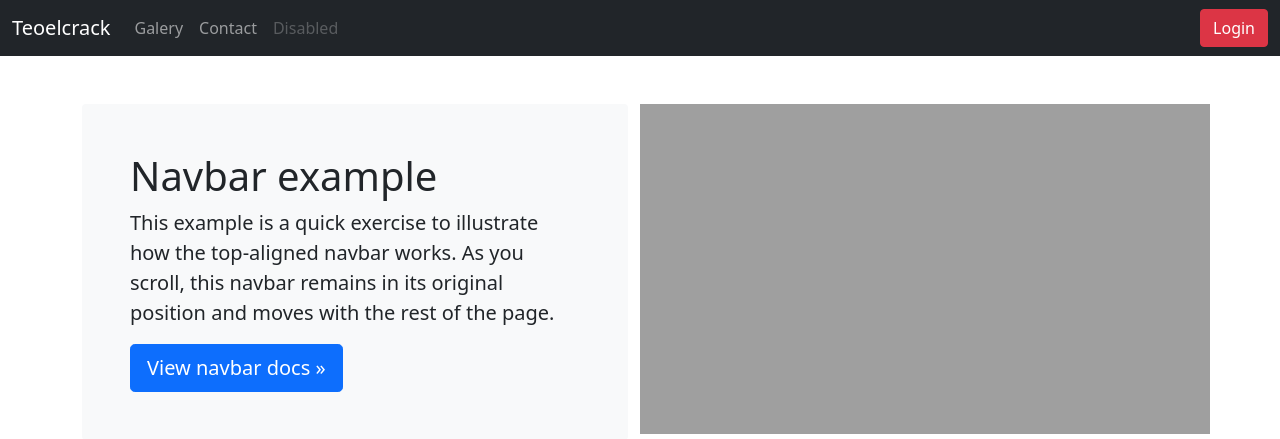
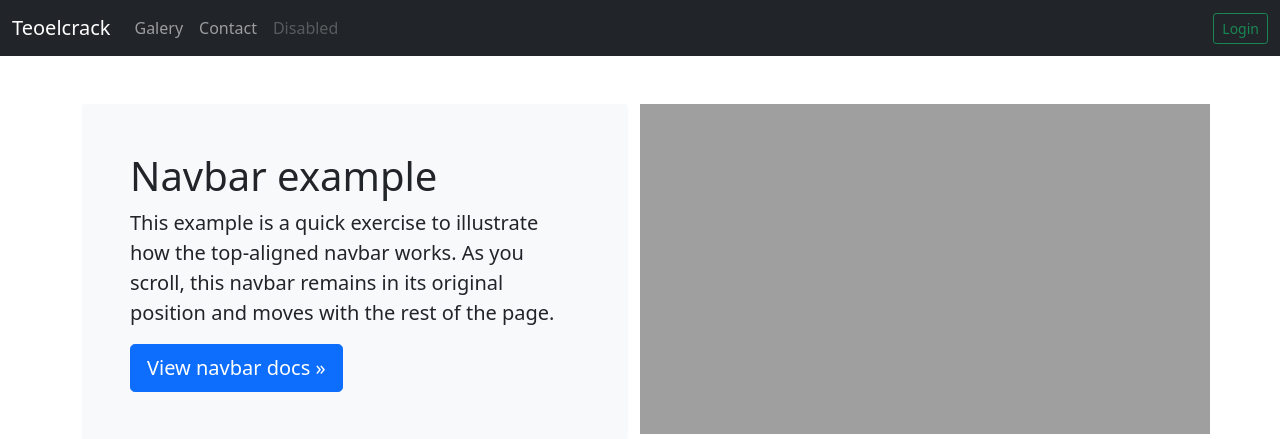
Before and after one commit to teo009/djangoProject, a Django app: template src/boletin/templates/index.html in a window 1280 px wide. Shown: the top 439 px of the page. Run offline with Django 3.2, Linux system fonts and the light colour scheme; the template is opened without the code that fills it: most values are stand-ins (such as "Sample title", 1, 10 or a date in 2020); some libraries are stand-ins or nearby versions.

Commit message:
Seguridad funcional de sesion con la decoración (login_required) en las vistas

```diff
--- a/src/boletin/templates/navbar.html
+++ b/src/boletin/templates/navbar.html
@@ -24,7 +24,7 @@
                 {% if request.user.is_authenticated %}
                     <li>
                         <a href="/accounts/logout/">
-                            <button class="btn btn-secondary">Log out from {{ user }}</button>
+                            <button class="btn btn-outline-danger btn-sm">Log out from {{ user }}</button>
                         </a>
                     </li>
 
@@ -33,7 +33,7 @@
 
                     <li>
                         <a href="/accounts/login/">
-                            <button class="btn btn-danger">Login</button>
+                            <button class="btn btn-outline-success btn-sm">Login</button>
                         </a>
                     </li>
                 {% endif %}
--- a/src/boletin/views.py
+++ b/src/boletin/views.py
@@ -5,6 +5,7 @@ from .models import Registrado
 
 from django.core.mail import send_mail
 from django.conf import settings
+from django.contrib.auth.decorators import login_required
 
 # Create your views here.
 
@@ -42,6 +43,7 @@ def index(request):
         #)
     return render(request, 'index.html', context)
 
+@login_required
 def contact(request):
     titulo = 'Contact View'
     form = Contact_Form(request.POST or None)
--- a/src/project1/views.py
+++ b/src/project1/views.py
@@ -1,8 +1,10 @@
 #Views pero fuera de la app de django, para configurar barra de navegación
 
 from django.shortcuts import render
+from django.contrib.auth.decorators import login_required
 
 # Create your views here.
 
+@login_required
 def galery(request):
     return render(request, 'galery.html', {})
```
Also changed, not shown: src/db.sqlite3.
